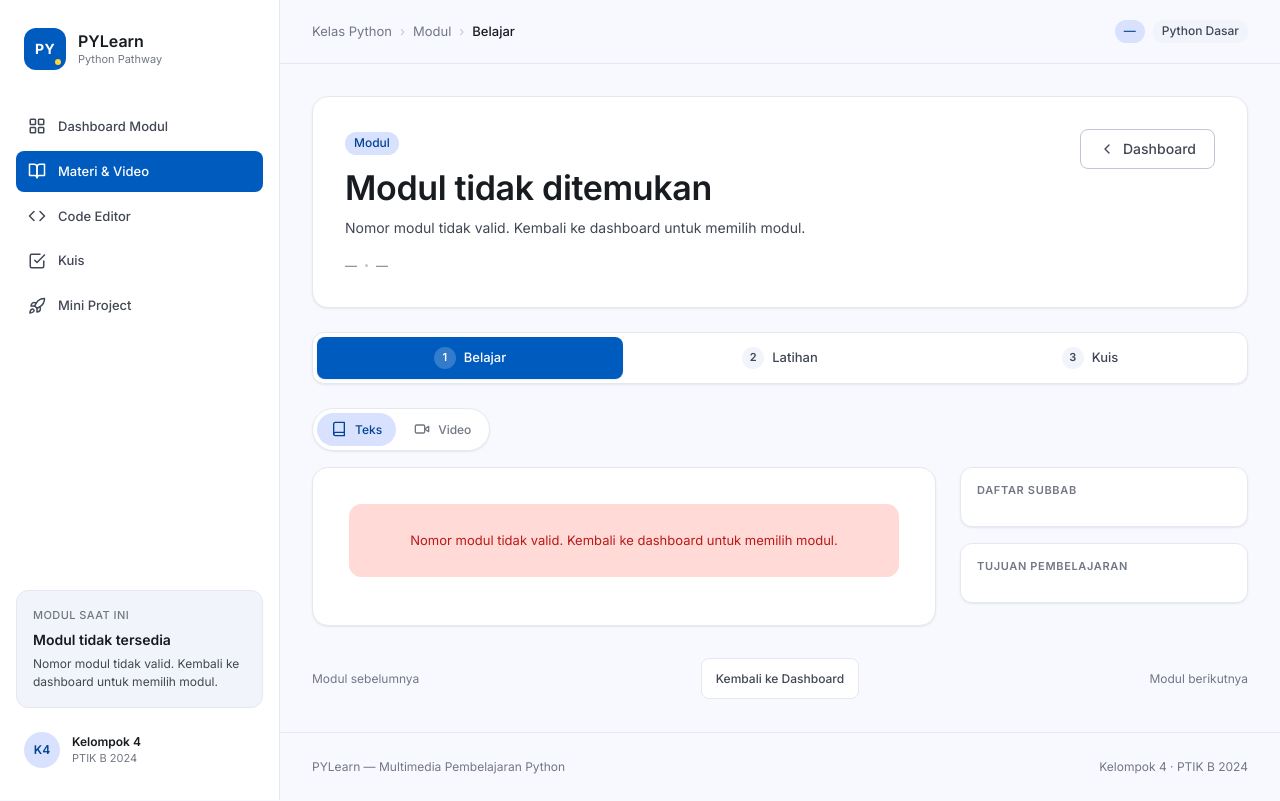
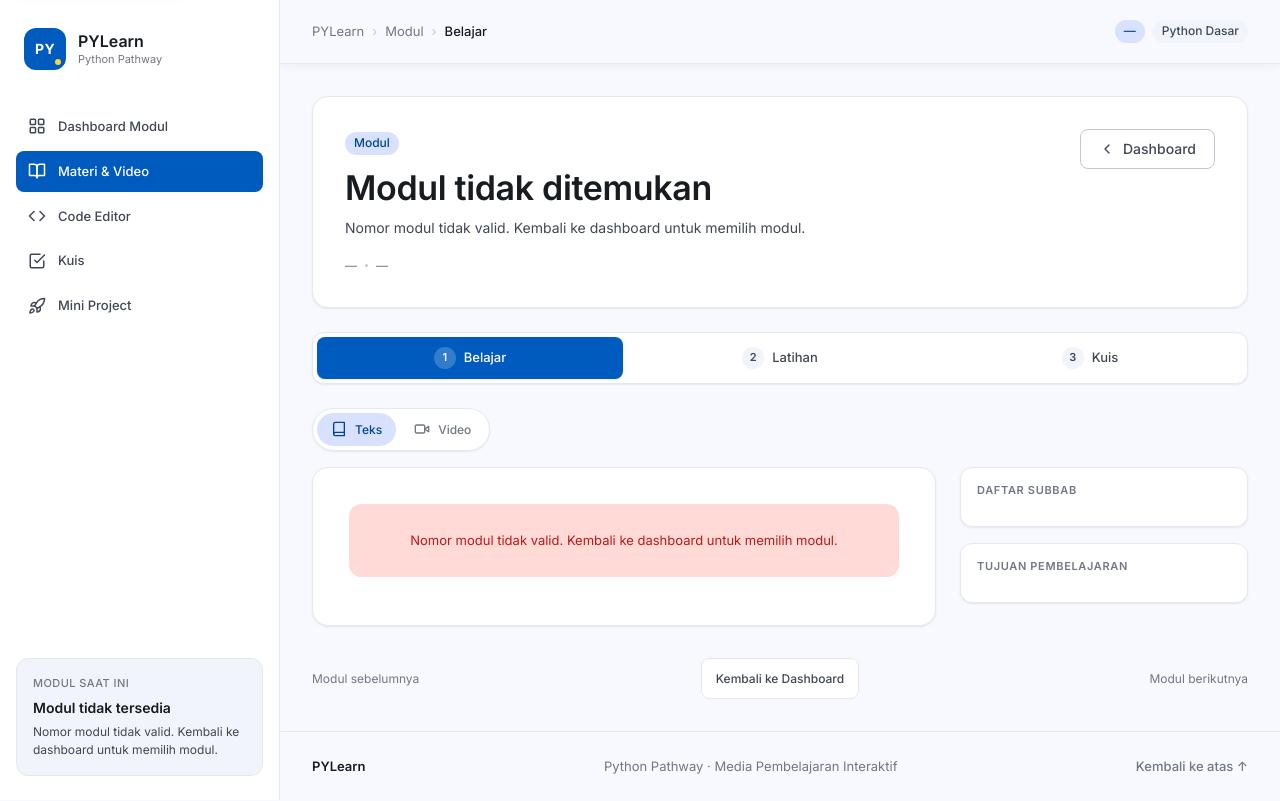
Before and after one commit to Yayat-mn/pylearn, a plain HTML site: page modul.html in a window 1280 px wide. Drawn offline with nearby package versions, Linux system fonts and the light colour scheme.

Commit message:
T7: rapikan footer dan hapus identitas kelompok dari antarmuka
- Footer memuat merek, tagline, dan tautan kembali ke atas di tiga halaman
- Blok kaki sidebar berisi nama kelompok dan kelas dihapus beserta gayanya
- Remah roti memakai PYLearn dan pemisah pertama disembunyikan di ponsel
- Tambah tautan lompat ke konten utama yang tampil saat fokus keyboard
- Topbar diberi bayangan dan latar semi-transparan dengan fallback
- Tambah theme-color dan meta Open Graph di ketiga halaman

```diff
--- a/css/components.css
+++ b/css/components.css
@@ -291,43 +291,6 @@
   line-height: 1.5;
 }
 
-.sidebar__kaki {
-  display: flex;
-  align-items: center;
-  gap: var(--jarak-3);
-  margin-top: var(--jarak-4);
-  padding: var(--jarak-2);
-}
-
-.avatar {
-  display: grid;
-  place-items: center;
-  width: 36px;
-  height: 36px;
-  flex: 0 0 auto;
-  border-radius: var(--radius-pil);
-  background: var(--warna-utama-lembut);
-  color: var(--warna-utama-gelap);
-  font-size: 12px;
-  font-weight: 600;
-}
-
-.sidebar__kaki-teks {
-  display: flex;
-  flex-direction: column;
-  line-height: 1.35;
-}
-
-.sidebar__kaki-teks strong {
-  font-size: 12px;
-  font-weight: 600;
-}
-
-.sidebar__kaki-teks span {
-  color: var(--warna-teks-samar);
-  font-size: 11px;
-}
-
 /* ============================================================
    BINGKAI UTAMA, TOPBAR, DAN KONTEN
    ============================================================ */
@@ -350,6 +313,15 @@
   padding: 0 var(--pad-konten);
   border-bottom: 1px solid var(--warna-garis-lembut);
   background: var(--warna-latar);
+  box-shadow: var(--bayangan-topbar);
+}
+
+/* Efek kaca hanya bila peramban mendukung backdrop-filter. */
+@supports (backdrop-filter: blur(8px)) {
+  .topbar {
+    background: var(--latar-topbar);
+    backdrop-filter: blur(8px);
+  }
 }
 
 .tombol-menu {
@@ -736,16 +708,58 @@
    FOOTER DAN TIRAI
    ============================================================ */
 
+/* Tautan lompat: tersembunyi sampai mendapat fokus keyboard. */
+.lewati-konten {
+  position: fixed;
+  top: var(--jarak-3);
+  left: var(--jarak-3);
+  z-index: 100;
+  padding: var(--jarak-2) var(--jarak-4);
+  border-radius: var(--radius-kecil);
+  background: var(--warna-utama);
+  color: var(--warna-putih);
+  font-size: 13px;
+  font-weight: 500;
+  box-shadow: var(--bayangan-naik);
+  transform: translateY(-200%);
+}
+
+.lewati-konten:focus-visible {
+  color: var(--warna-putih);
+  transform: translateY(0);
+}
+
+/* Sasaran tautan lompat tidak perlu garis fokus; posisi sudah berpindah. */
+#konten:focus {
+  outline: none;
+}
+
 .footer {
   display: flex;
   align-items: center;
   justify-content: space-between;
-  gap: var(--jarak-3);
+  gap: var(--jarak-4);
   margin-top: auto;
   padding: var(--jarak-5) var(--pad-konten);
   border-top: 1px solid var(--warna-garis-lembut);
   color: var(--warna-teks-samar);
-  font-size: 12px;
+  font-size: 13px;
+}
+
+.footer__merek {
+  color: var(--warna-teks);
+  font-weight: 600;
+}
+
+.footer__atas {
+  color: var(--warna-teks-samar);
+  font-weight: 500;
+  white-space: nowrap;
+}
+
+.footer__atas:hover {
+  color: var(--warna-utama);
+  text-decoration: underline;
 }
 
 .tirai {
@@ -864,6 +878,11 @@
     display: none;
   }
 
+  /* Pemisah ikut disembunyikan agar tidak ada "›" menggantung. */
+  .remah__kelas + .remah__pemisah {
+    display: none;
+  }
+
   .konten-utama {
     gap: var(--jarak-4);
     padding: var(--jarak-4);
@@ -904,6 +923,7 @@
   .footer {
     flex-direction: column;
     align-items: flex-start;
+    gap: var(--jarak-2);
     padding: var(--jarak-4);
   }
 }
--- a/css/variables.css
+++ b/css/variables.css
@@ -52,7 +52,11 @@
     0 1px 3px rgba(24, 28, 32, 0.04);
   --bayangan-naik: 0 8px 24px rgba(0, 68, 147, 0.12);
   --bayangan-tombol: 0 6px 16px rgba(0, 68, 147, 0.14);
+  --bayangan-topbar: 0 1px 12px rgba(24, 28, 32, 0.06);
   --tirai: rgba(24, 28, 32, 0.45);
+
+  /* Latar topbar semi-transparan agar konten samar terlihat di baliknya. */
+  --latar-topbar: color-mix(in srgb, var(--warna-latar) 88%, transparent);
 
   /* Jarak */
   --jarak-1: 4px;
--- a/modul.html
+++ b/modul.html
@@ -6,6 +6,14 @@
 
   <title>Modul Pembelajaran — PYLearn</title>
   <meta name="description"
+        content="Materi, latihan kode, kuis, dan mini project interaktif Python dalam PYLearn.">
+  <meta name="theme-color" content="#005bbf">
+
+  <meta property="og:type" content="website">
+  <meta property="og:locale" content="id_ID">
+  <meta property="og:site_name" content="PYLearn">
+  <meta property="og:title" content="Modul Pembelajaran — PYLearn">
+  <meta property="og:description"
         content="Materi, latihan kode, kuis, dan mini project interaktif Python dalam PYLearn.">
 
   <link rel="icon" href="favicon.svg" type="image/svg+xml">
@@ -21,7 +29,10 @@
   <link rel="stylesheet"
         href="https://cdnjs.cloudflare.com/ajax/libs/codemirror/5.65.15/codemirror.min.css">
 </head>
-<body>
+<body id="atas">
+
+  <!-- Tautan lompat; hanya tampil saat fokus keyboard. -->
+  <a class="lewati-konten" href="#konten">Lewati ke konten utama</a>
 
   <!-- ==================== SIDEBAR ==================== -->
   <aside class="sidebar" id="sidebar" aria-label="Navigasi utama">
@@ -104,14 +115,6 @@
         Menyiapkan materi pembelajaran.
       </p>
     </div>
-
-    <div class="sidebar__kaki">
-      <span class="avatar" aria-hidden="true">K4</span>
-      <div class="sidebar__kaki-teks">
-        <strong>Kelompok 4</strong>
-        <span>PTIK B 2024</span>
-      </div>
-    </div>
   </aside>
 
   <div class="bingkai-utama">
@@ -130,7 +133,7 @@
       </button>
 
       <nav class="remah" aria-label="Remah roti">
-        <a class="remah__kelas" href="index.html">Kelas Python</a>
+        <a class="remah__kelas" href="index.html">PYLearn</a>
         <span class="remah__pemisah" aria-hidden="true">›</span>
         <span id="remah-modul">Modul</span>
         <span class="remah__pemisah" aria-hidden="true">›</span>
@@ -144,7 +147,7 @@
     </header>
 
     <!-- ==================== KONTEN MODUL ==================== -->
-    <main class="konten-utama konten-modul">
+    <main class="konten-utama konten-modul" id="konten" tabindex="-1">
 
       <!-- Identitas modul; diisi oleh js/pages/modul.js. -->
       <section class="modul-header" aria-labelledby="judul-modul">
@@ -386,8 +389,9 @@
 
     <!-- ==================== FOOTER ==================== -->
     <footer class="footer">
-      <span>PYLearn — Multimedia Pembelajaran Python</span>
-      <span>Kelompok 4 · PTIK B 2024</span>
+      <p class="footer__merek">PYLearn</p>
+      <p class="footer__tagline">Python Pathway · Media Pembelajaran Interaktif</p>
+      <a class="footer__atas" href="#atas">Kembali ke atas ↑</a>
     </footer>
   </div>
 
```
Also changed, not shown: index.html (+17 -13 lines), selesai.html (+17 -13 lines).
